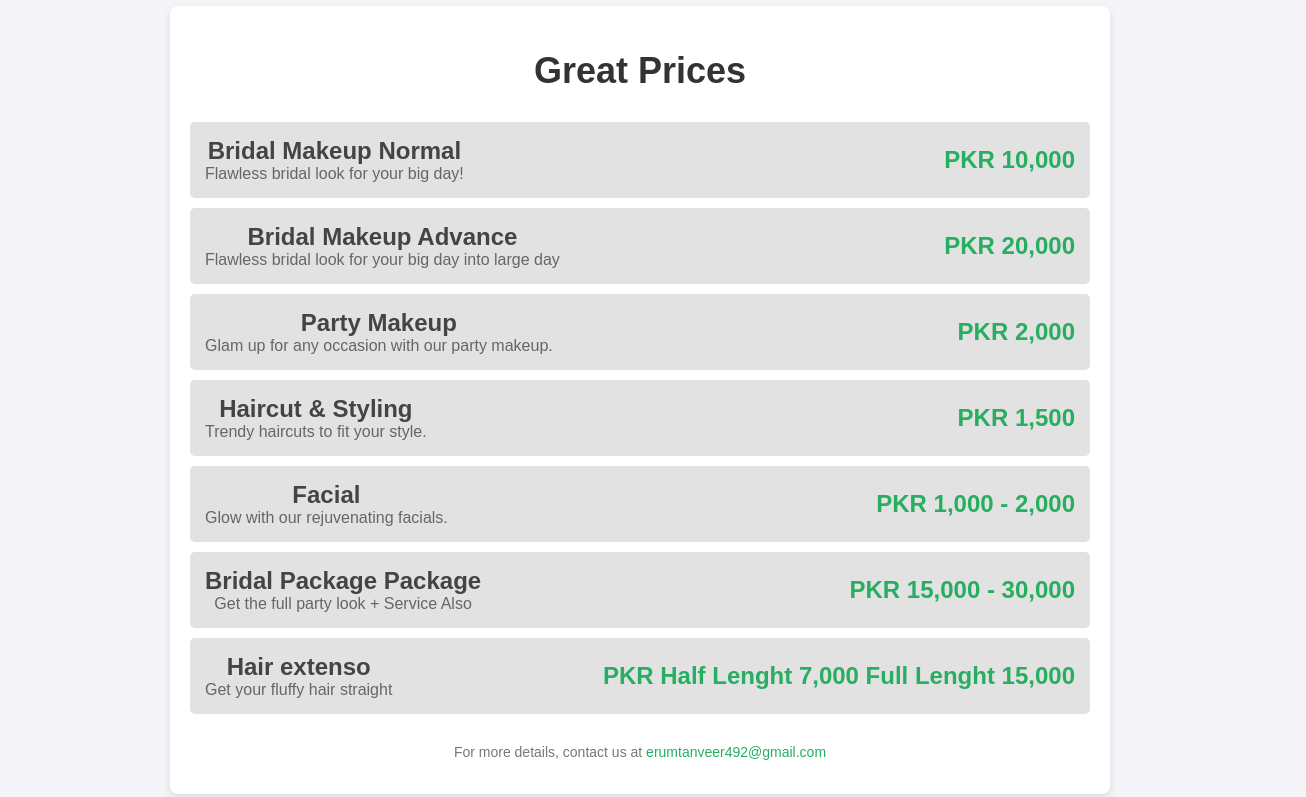
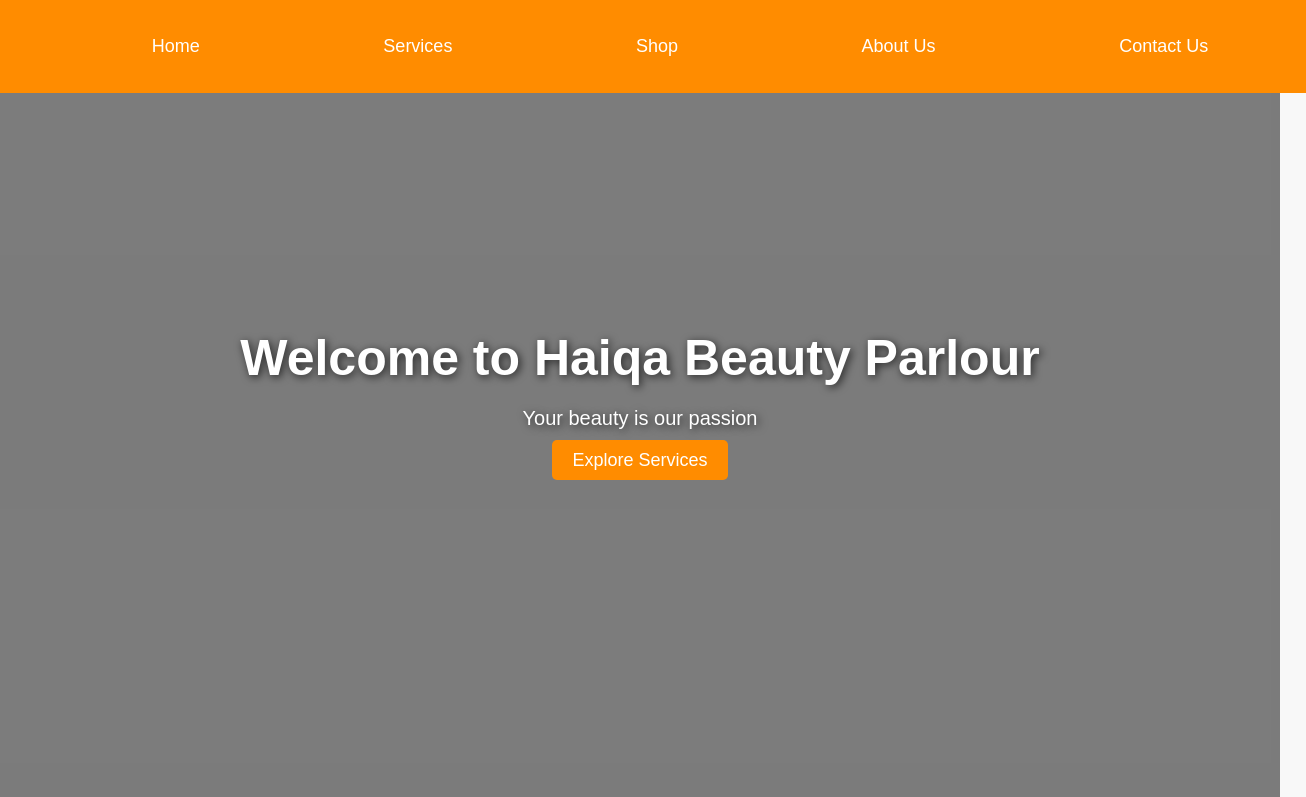
Before and after one commit to ItzSadoo/Haiqa, a plain HTML site: page index.html in a window 1280 px wide. Shown: the top 797 px of the page, 1306 px wide, since content can reach past the window. Drawn offline with Linux system fonts and the light colour scheme.

Commit message:
Update index.html

```diff
--- a/index.html
+++ b/index.html
@@ -1,145 +1,82 @@
 <!DOCTYPE html>
 <html lang="en">
 <head>
-  <meta charset="UTF-8">
-  <meta name="viewport" content="width=device-width, initial-scale=1.0">
-  <title>Great Prices - Products & Services</title>
-  <style>
-    body {
-      font-family: Arial, sans-serif;
-      background-color: #f4f4f9;
-      margin: 0;
-      padding: 0;
-      display: flex;
-      justify-content: center;
-      align-items: center;
-      height: 100vh;
-    }
-
-    .container {
-      background-color: white;
-      border-radius: 8px;
-      box-shadow: 0 4px 8px rgba(0, 0, 0, 0.1);
-      padding: 20px;
-      width: 80%;
-      max-width: 900px;
-      text-align: center;
-    }
-
-    h1 {
-      color: #333;
-      font-size: 36px;
-      margin-bottom: 30px;
-    }
-
-    .pricing-list {
-      list-style-type: none;
-      padding: 0;
-    }
-
-    .pricing-item {
-      background-color: #e2e2e2;
-      border-radius: 5px;
-      margin: 10px 0;
-      padding: 15px;
-      display: flex;
-      justify-content: space-between;
-      align-items: center;
-    }
-
-    .pricing-item h2 {
-      margin: 0;
-      color: #444;
-    }
-
-    .pricing-item p {
-      margin: 0;
-      color: #666;
-    }
-
-    .price {
-      font-size: 24px;
-      font-weight: bold;
-      color: #27ae60;
-    }
-
-    footer {
-      margin-top: 30px;
-      color: #777;
-      font-size: 14px;
-    }
-
-    footer a {
-      text-decoration: none;
-      color: #27ae60;
-    }
-
-    footer a:hover {
-      text-decoration: underline;
-    }
-  </style>
+    <meta charset="UTF-8">
+    <meta name="viewport" content="width=device-width, initial-scale=1.0">
+    <title>Haiqa Beauty Parlour</title>
+    <link rel="stylesheet" href="style.css">
 </head>
 <body>
+    <!-- Navigation Bar -->
+    <header>
+        <nav>
+            <ul>
+                <li><a href="#home">Home</a></li>
+                <li><a href="#services">Services</a></li>
+                <li><a href="#shop">Shop</a></li>
+                <li><a href="#about">About Us</a></li>
+                <li><a href="#contact">Contact Us</a></li>
+            </ul>
+        </nav>
+    </header>
 
-  <div class="container">
-    <h1>Great Prices</h1>
+    <!-- Hero Section (Landing Page) -->
+    <section id="home" class="hero">
+        <div class="hero-text">
+            <h1>Welcome to Haiqa Beauty Parlour</h1>
+            <p>Your beauty is our passion</p>
+            <a href="prices.html" class="btn">Explore Services</a>
+        </div>
+    </section>
 
-    <ul class="pricing-list">
-      <li class="pricing-item">
-        <div>
-          <h2>Bridal Makeup Normal</h2>
-          <p>Flawless bridal look for your big day!</p>
+    <!-- Services Section -->
+    <section id="services">
+        <h2>Our Services</h2>
+        <div class="services-container">
+            <div class="service-card">
+                <img src="makeup.jpg" width="250" height="300" alt="Makeup Service">
+                <h3>Bridal Makeup</h3>
+                <p>Perfect for your special day</p>
+            </div>
+            <div class="service-card">
+                <img src="party-makeup.jpg" width="250" height="300"alt="Party Makeup">
+                <h3>Party Makeup</h3>
+                <p>Look stunning at any event</p>
+            </div>
+            <!-- Add more services as needed -->
         </div>
-        <div class="price">PKR 10,000</div>
-      </li>
-	  <li class="pricing-item">
-        <div>
-          <h2>Bridal Makeup Advance</h2>
-          <p>Flawless bridal look for your big day into large day</p>
+    </section>
+
+    <!-- Shop Section -->
+    <section id="shop">
+        <h2>Shop Products</h2>
+        <div class="shop-container">
+            <!-- Add products here -->
         </div>
-        <div class="price">PKR 20,000</div>
-      </li>
-      <li class="pricing-item">
-        <div>
-          <h2>Party Makeup</h2>
-          <p>Glam up for any occasion with our party makeup.</p>
-        </div>
-        <div class="price">PKR 2,000</div>
-      </li>
-      <li class="pricing-item">
-        <div>
-          <h2>Haircut & Styling</h2>
-          <p>Trendy haircuts to fit your style.</p>
-        </div>
-        <div class="price">PKR 1,500</div>
-      </li>
-      <li class="pricing-item">
-        <div>
-          <h2>Facial</h2>
-          <p>Glow with our rejuvenating facials.</p>
-        </div>
-        <div class="price">PKR 1,000 - 2,000</div>
-      </li>
-      <li class="pricing-item">
-        <div>
-          <h2>Bridal Package Package</h2>
-          <p>Get the full party look + Service Also</p>
-        </div>
-        <div class="price">PKR 15,000 - 30,000</div>
-      </li>
-	   <li class="pricing-item">
-        <div>
-          <h2>Hair extenso</h2>
-          <p>Get your fluffy hair straight</p>
-        </div>
-        <div class="price">PKR Half Lenght 7,000 Full Lenght 15,000</div>
-      </li>
-    </ul>
+    </section>
 
+    <!-- About Us Section -->
+    <section id="about">
+        <h2>About Us</h2>
+        <p>We are a premium beauty parlour dedicated to providing excellent beauty services in a relaxing environment.</p>
+    <p> Number: 03422415215
+	<p> Email: erumtanveer492@gmail.com
+	</section>
+
+    <!-- Contact Us Section -->
+    <section id="contact">
+        <h2>Contact Us</h2>
+        <form action="#">
+            <input type="text" placeholder="Your Name" required>
+            <input type="email" placeholder="Your Email" required>
+            <textarea placeholder="Message" required></textarea>
+            <button type="submit">Submit</button>
+        </form>
+    </section>
+
+    <!-- Footer -->
     <footer>
-      <p>For more details, contact us at <a href="mailto:erumtanveer492@gmail.com">erumtanveer492@gmail.com</a></p>
+        <p>&copy; 2025 Haiqa Beauty Parlour. All rights reserved.</p>
     </footer>
-  </div>
-
 </body>
 </html>
```
